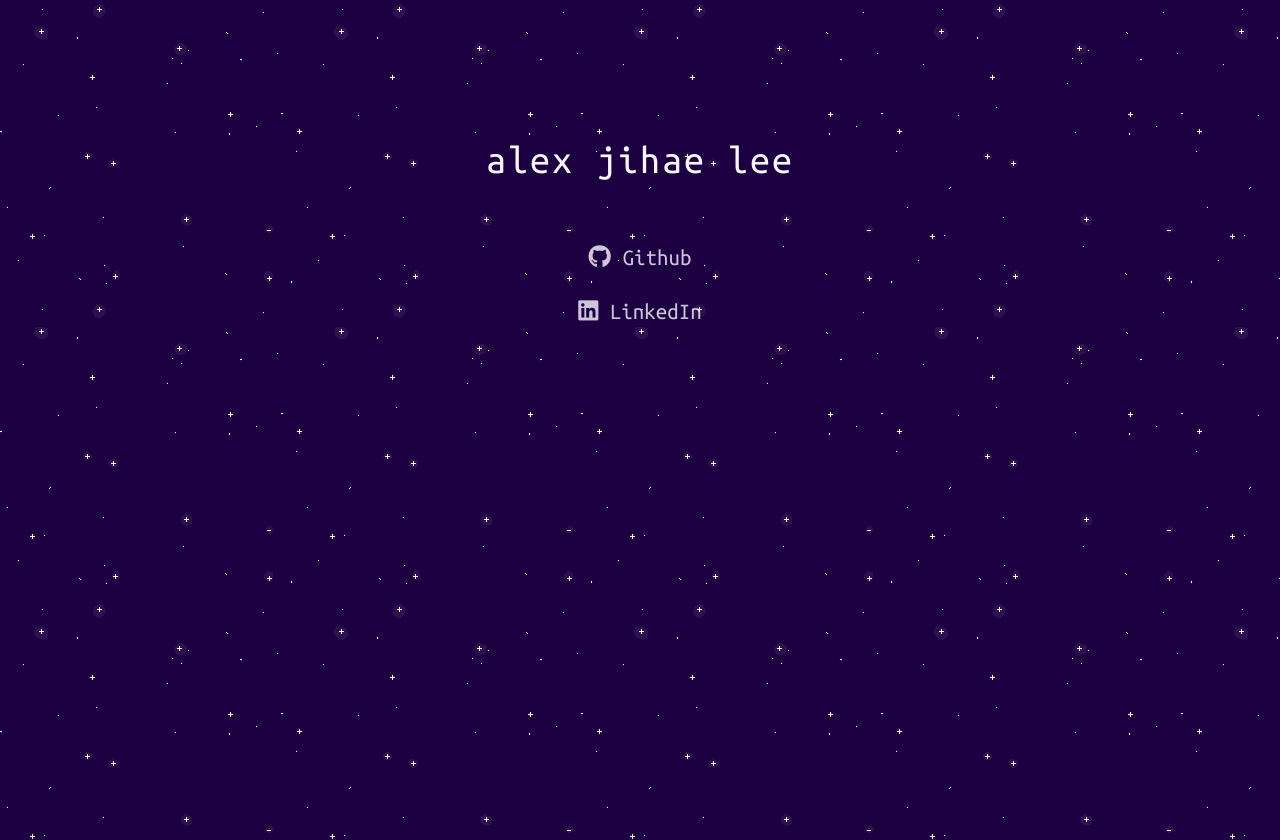
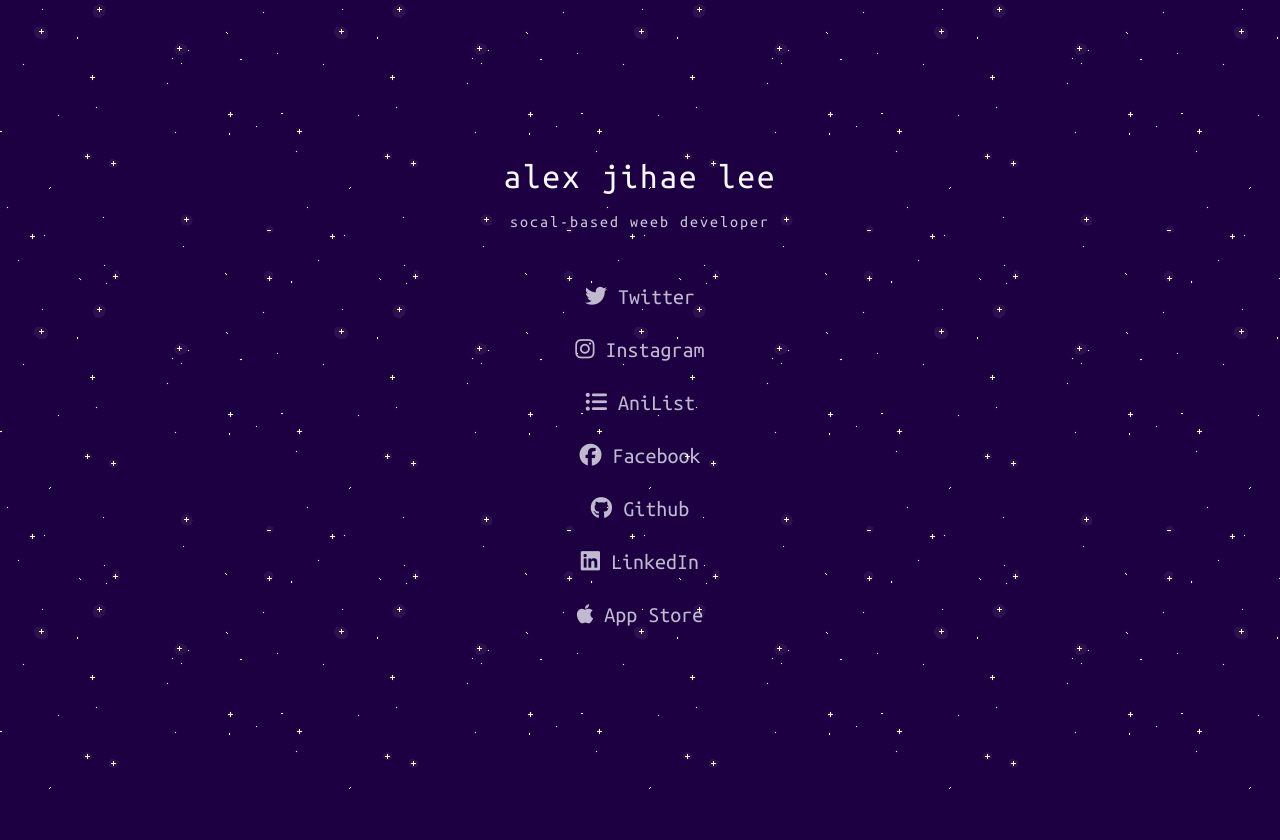
Before and after one commit to alex629lee/jihae.moe, a plain HTML site: page index.html in a window 1280 px wide. After the commit the page ends 800 px from the top, so only its background shows below. Drawn offline with Linux system fonts and the light colour scheme.

Commit message:
Finish basic styling

```diff
--- a/index.css
+++ b/index.css
@@ -1,27 +1,36 @@
 @import url('https://fonts.googleapis.com/css?family=Ubuntu+Mono&display=swap');
 @import url("https://fonts.googleapis.com/css?family=Source+Sans+Pro:300,600,700,300i,600i,700i|Raleway:600,800");
 
-.first {
+main {
   background-attachment: fixed;
   background-image: url("../../images/pixel-stars-gif.gif");
   background-repeat: repeat;
   backdrop-filter: grayscale(100%);
-  height: 100vh;
-  padding: 40px;
-  padding-bottom: 0;
+  height: 100%;
+  display: flex;
+  justify-content: center;
+  align-items: center;
+}
+
+.first h1, h2 {
+  color: ghostwhite;
+  letter-spacing: 2px;
+  font-family: 'Ubuntu Mono', sans-serif;
+  text-align: center;
+  cursor: default;
 }
 
 .first h1 {
-  color: ghostwhite;
-  font-size: 40px;
-  letter-spacing: 2px;
-  font-family: 'Ubuntu Mono', sans-serif;
-  margin-top: 100px;
-  text-align: center;
-  margin-bottom: 50px;
+  margin-bottom: 20px;
+  font-size: 35px;
+}
+
+.first h2 {
+  opacity: 0.8;
 }
 
 .first ul {
+  margin-top: 40px;
   display: flex;
   flex-direction: column;
   align-items: center;
@@ -34,10 +43,10 @@
 }
 
 .first ul li {
-  font-size: 23px;
+  font-size: 22px;
   margin: 15px;
-  opacity: 0.8;
-  transition: opacity 0.3s ease-in-out;
+  opacity: 0.75;
+  transition: opacity 0.25s ease-in-out;
 }
 
 .first ul li:hover {
--- a/index.html
+++ b/index.html
@@ -9,13 +9,20 @@
   <title>jihae</title>
 </head>
 <body>
+  <main>
   <section class="first">
     <h1>alex jihae lee</h1>
+    <h2>socal-based weeb developer</h2>
     <ul>
-      <li><a href=""><i class="fab fa-github"></i> Github</a></li>
-      <li><a href=""><i class="fab fa-linkedin"></i> LinkedIn</a></li>
+      <li><a href="https://twitter.com/dorkmagician"><i class="fab fa-twitter"></i> Twitter</a></li>
+      <li><a href="https://www.instagram.com/barkmagician/"><i class="fab fa-instagram"></i> Instagram</a></li>
+      <li><a href="https://anilist.co/user/dorkmagician/"><i class="fas fa-list-ul"></i> AniList</a></li>
+      <li><a href="https://www.facebook.com/alexjihaelee"><i class="fab fa-facebook"></i> Facebook</a></li>
+      <li><a href="https://github.com/alex629lee"><i class="fab fa-github"></i> Github</a></li>
+      <li><a href="https://www.linkedin.com/in/alex629lee/"><i class="fab fa-linkedin"></i> LinkedIn</a></li>
+      <li><a href="https://apps.apple.com/us/developer/alex-lee/id1500088290"><i class="fab fa-apple"></i> App Store</a></li>
     </ul>
   </section>
-
+  </main>
 </body>
 </html>
--- a/reset.css
+++ b/reset.css
@@ -31,7 +31,10 @@ footer, header, hgroup, menu, nav, section {
 }
 
 body {
-	line-height: 1;
+    line-height: 1;
+    background-color: rgb(29,0,66);
+    height: 100vh;
+    overflow: hidden;
 }
 
 ol, ul {
```
